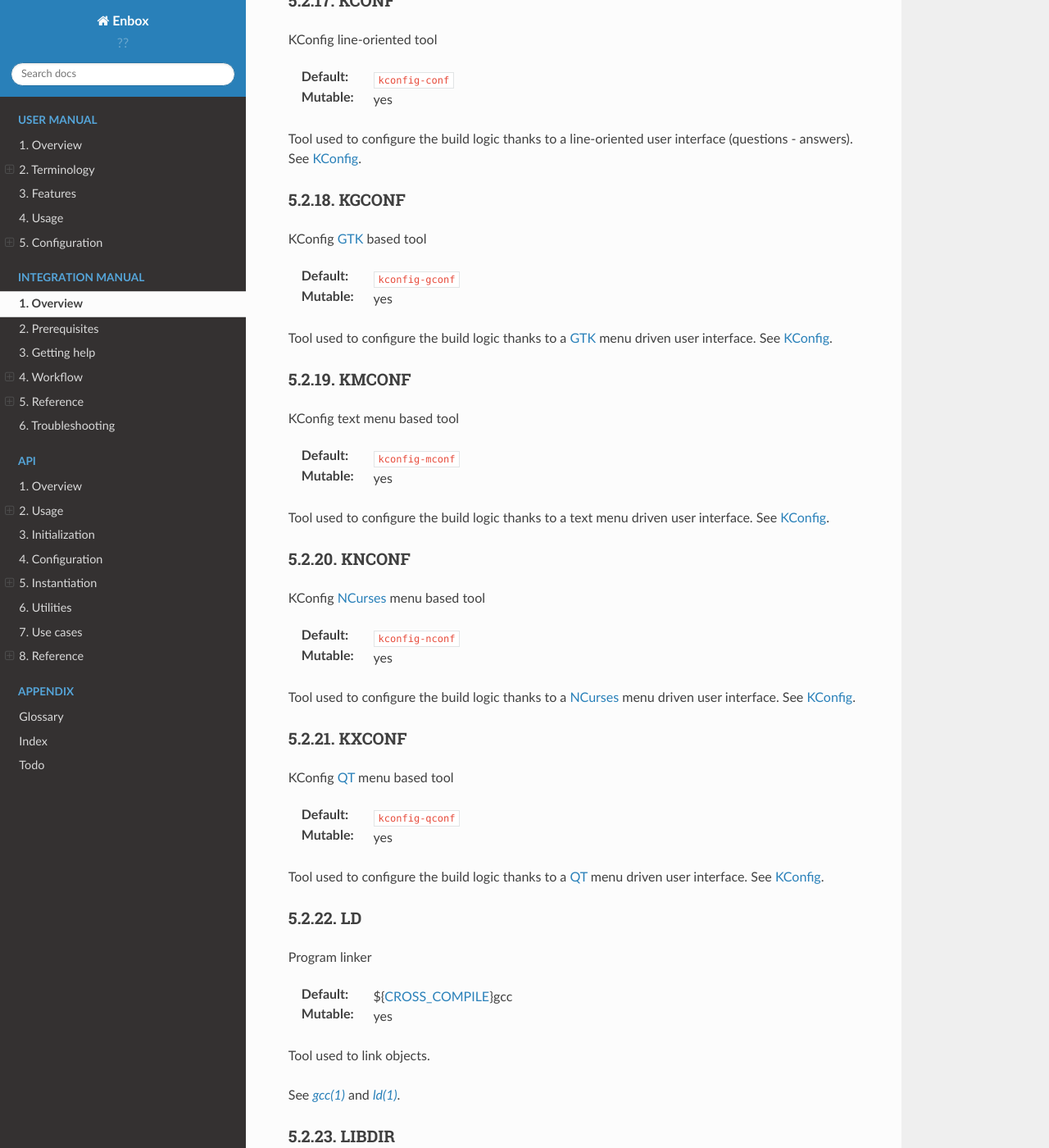
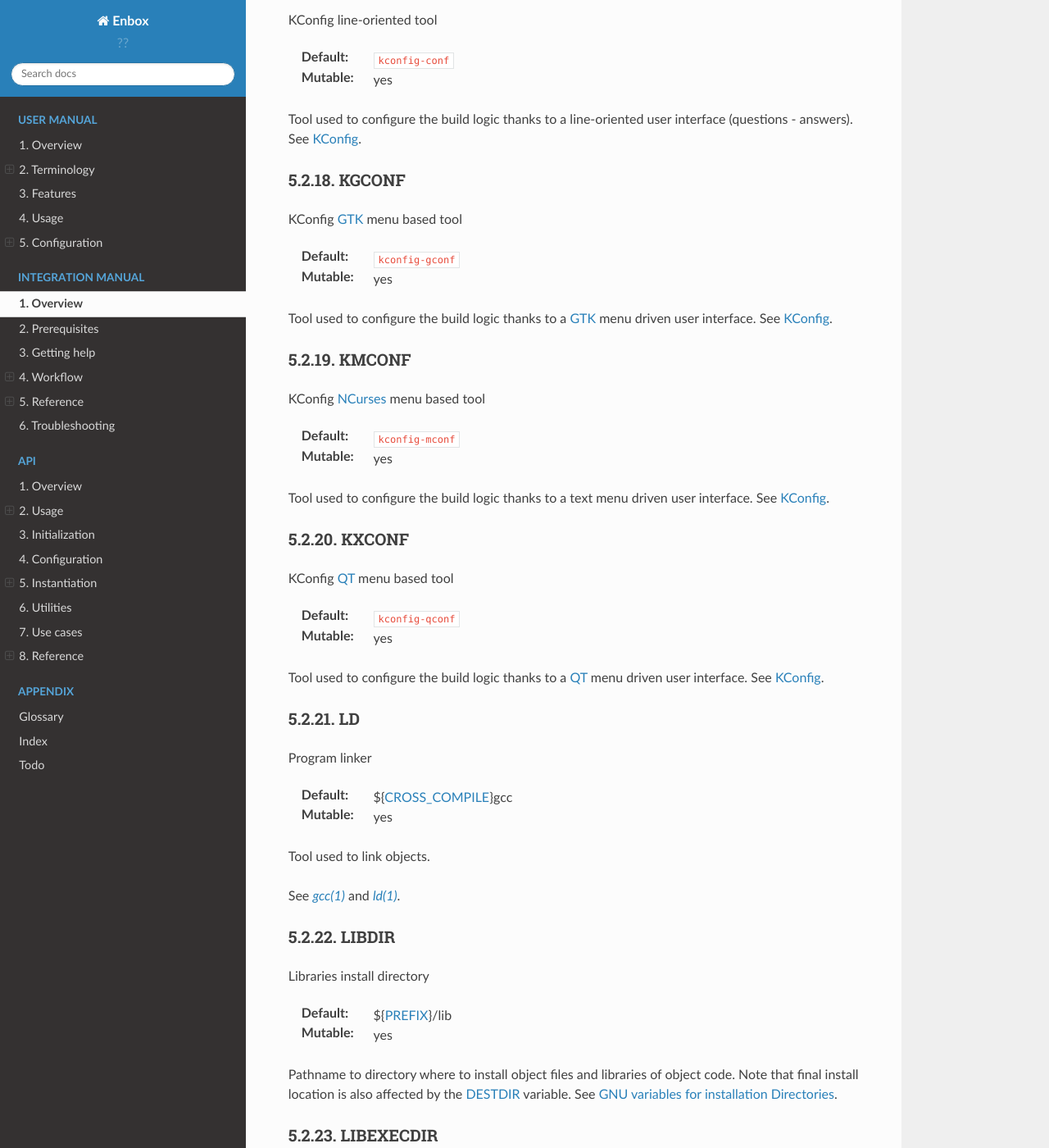
Before and after one commit to grgbr/enbox, a Sphinx documentation site: the page built from doc/install.rst, in a window 1280 px wide and 1400 px high, scrolled down 15310 px. Shown: the whole window at 82% size. Built offline with Sphinx 7.4.7 and the Read the Docs theme 2.0.0, drawn with Linux system fonts in a browser that asks for light colours; some of the changed text lies outside the part shown.

Commit message:
doc: remove nxconf official support

```diff
--- a/doc/install.rst
+++ b/doc/install.rst
@@ -191,7 +191,7 @@
 * EBUILDDIR_,
 * |DEFCONFIG|,
 * BUILDDIR_,
-* KCONF_, KGCONF_, KMCONF_, KNCONF_, KXCONF_,
+* KCONF_, KGCONF_, KMCONF_, KXCONF_,
 * in addition to variables listed in the Tools_ section.
 
 You may also customize tools used at configuration time. Refer to section Tools_
@@ -398,8 +398,7 @@
 * KCONF_,
 * KMCONF_,
 * KXCONF_,
-* KGCONF_,
-* KNCONF_.
+* KGCONF_.
 
 Reference
 =========
@@ -811,24 +810,12 @@
 KMCONF
 ******
 
-KConfig text menu based tool
+KConfig |NCurses| menu based tool
 
 :Default: ``kconfig-mconf``
 :Mutable: yes
 
 Tool used to configure the build logic thanks to a text menu driven user
-interface.
-See |kconfig|.
-
-KNCONF
-******
-
-KConfig |NCurses| menu based tool
-
-:Default: ``kconfig-nconf``
-:Mutable: yes
-
-Tool used to configure the build logic thanks to a |NCurses| menu driven user
 interface.
 See |kconfig|.
 
```
Also changed, not shown: other parts of doc/install.rst (+3 -3 lines).
